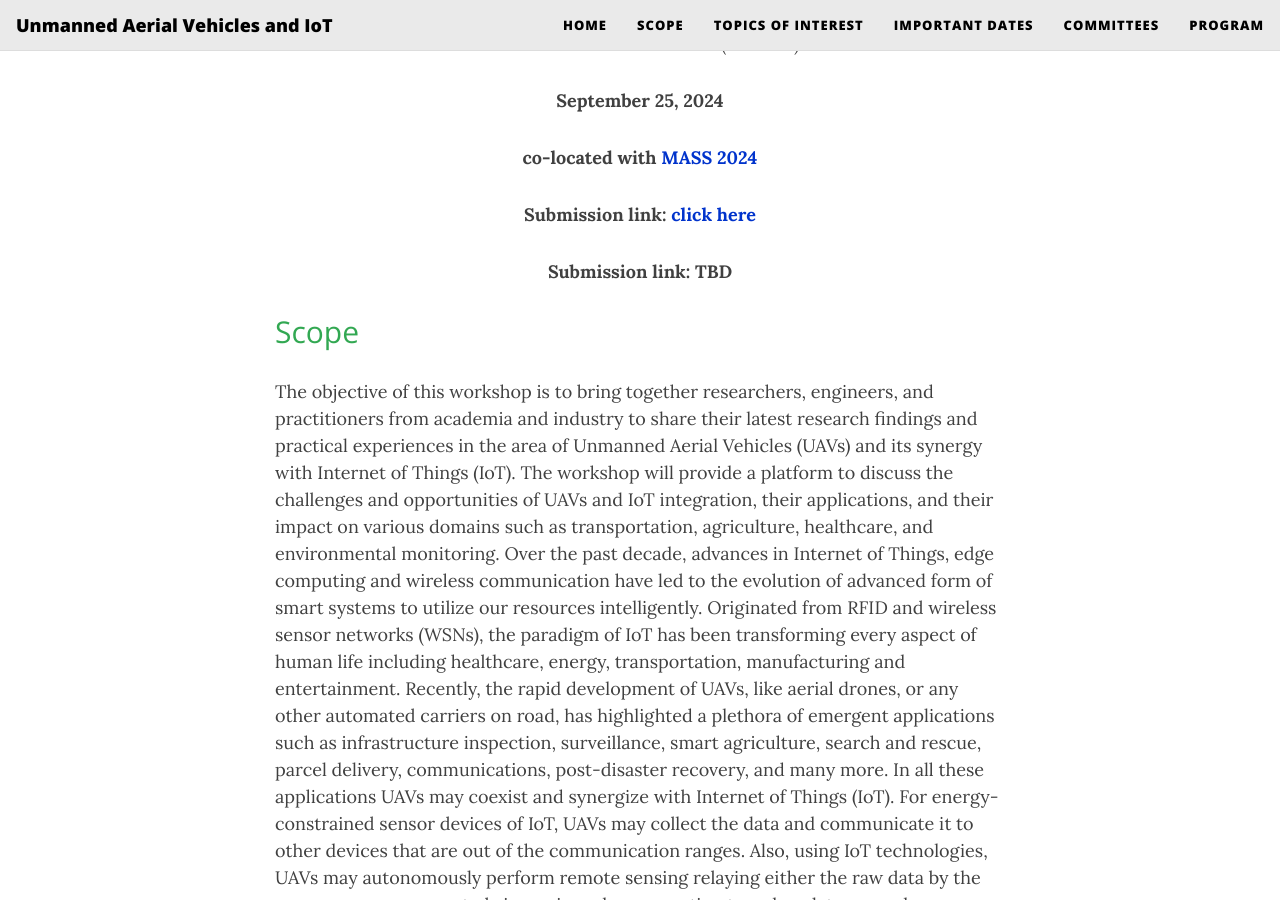
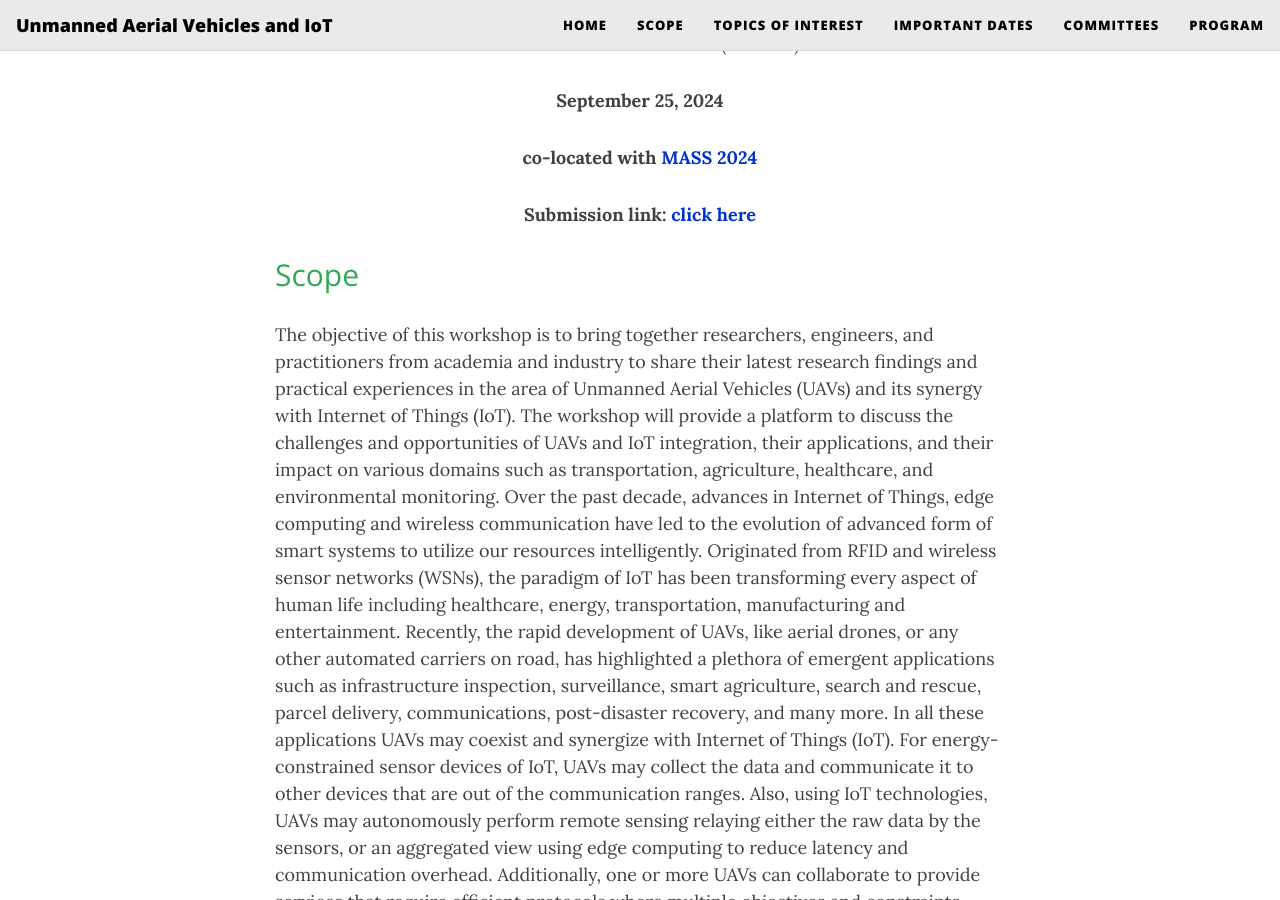
Before and after one commit to IWUAV-IoT/IWUAV-IoT.github.io, a Jekyll site: the page built from index.md, in a window 1280 px wide and 900 px high, scrolled down 598 px. Built offline with Jekyll 4.4.1, drawn with Linux system fonts in a browser that asks for light colours; nearby versions of some CDN libraries.

Commit message:
Update index.md

```diff
--- a/index.md
+++ b/index.md
@@ -24,9 +24,6 @@ _Unmanned Aerial Vehicles and IoT (UAV-IoT) 2024_
 {: style="text-align: center"}
 
 **Submission link: [click here](https://edas.info/newPaper.php?c=32419)**
-{: style="text-align: center"}
-
-**Submission link: TBD**
 {: style="text-align: center"}
 
 
```
